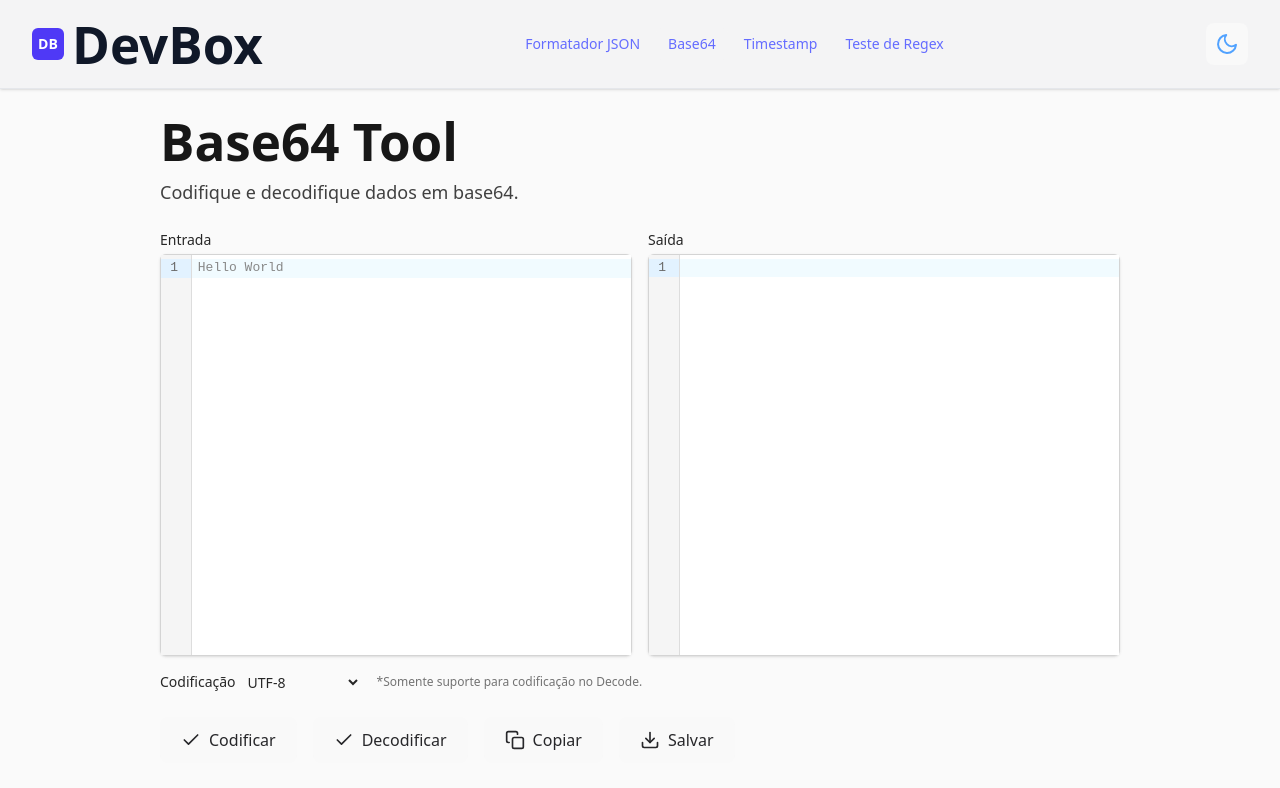
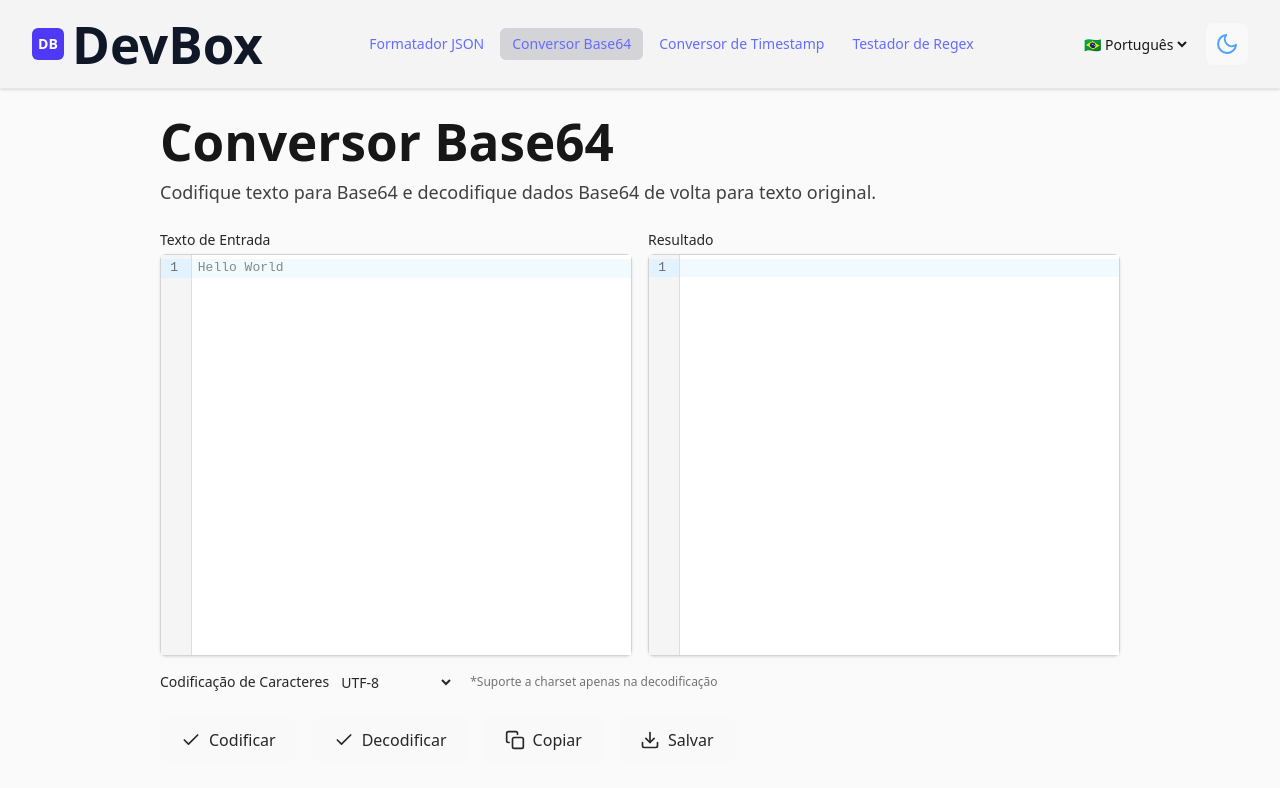
Before and after one commit to Elismar13/devbox, a React (Vite) app: page /base64 in a window 1280 px wide. Shown: the top 788 px of the page. Built offline with nearby package versions, Linux system fonts and the light colour scheme.

Commit message:
feat: add LanguageSwitcher component to Header for language selection and update translations for improved clarity

```diff
--- a/src/components/Header.tsx
+++ b/src/components/Header.tsx
@@ -4,6 +4,7 @@ import { useState } from 'react'
 import { cn } from '../utils/classNameJoiner'
 import DarkModeToggle from './DarkModeToggle'
 import HamburgerMenu from './HamburgerMenu'
+import LanguageSwitcher from './LanguageSwitcher'
 
 const tools = [
   { path: '/', label: 'jsonFormatter' },
@@ -41,8 +42,8 @@ export default function Header() {
               className={cn(
                 'px-3 py-1.5 text-sm rounded-md transition-colors',
                 location.pathname === path
-                  ? 'bg-zinc-100 dark:bg-zinc-700 text-indigo-600 dark:text-indigo-400 font-medium' // Estado ativo
-                  : 'text-zinc-500 dark:text-zinc-400 hover:text-indigo-500 dark:hover:text-indigo-400 hover:bg-zinc-100 dark:hover:bg-zinc-700' // Estado hover
+                  ? 'bg-zinc-300 dark:bg-zinc-700 text-indigo-600 dark:text-indigo-400 font-medium'
+                  : 'text-zinc-500 dark:text-zinc-400 hover:text-indigo-500 dark:hover:text-indigo-400 hover:bg-zinc-200 dark:hover:bg-zinc-700' // Estado hover
               )}
             >
               {t(`sidebar.${label}`)}
@@ -52,6 +53,7 @@ export default function Header() {
 
         {/* Controles */}
         <div className="flex items-center gap-4">
+          <LanguageSwitcher />
           <DarkModeToggle />
           <HamburgerMenu isOpen={isMenuOpen} toggleMenu={toggleMenu} />
         </div>
--- /dev/null
+++ b/src/components/LanguageSwitcher.tsx
@@ -0,0 +1,17 @@
+import { useTranslation } from 'react-i18next'
+
+export default function LanguageSwitcher() {
+  const { i18n } = useTranslation()
+
+  return (
+    <select
+      title="Change Language"
+      value={i18n.language}
+      onChange={(e) => i18n.changeLanguage(e.target.value)}
+      className="text-sm bg-transparent border-none focus:ring-0"
+    >
+      <option value="pt">🇧🇷 Português</option>
+      <option value="en">🇺🇸 English</option>
+    </select>
+  )
+}
--- a/src/i18n/locale/en.json
+++ b/src/i18n/locale/en.json
@@ -1,63 +1,66 @@
 {
     "header": {
       "title": "DevBox",
-        "dark": "Dark",
-        "light": "Light",
-        "chooseTool": "Choose a tool"
+      "dark": "Dark Mode",
+      "light": "Light Mode",
+      "chooseTool": "Select Tool"
     },
     "sidebar": {
       "home": "Home",
       "jsonFormatter": "JSON Formatter",
-        "base64": "Base64",
-        "timestamp": "Timestamp",
-        "uuid": "UUID",
+      "base64": "Base64 Converter",
+      "timestamp": "Timestamp Converter",
+      "uuid": "UUID Generator",
       "regexTester": "Regex Tester"
     },
     "jsonFormatter": {
       "title": "JSON Formatter",
-        "description": "Paste your JSON below and format it with one click. Beautify and fix common issues automatically.",
-        "input": "Input JSON",
+      "description": "Validate and format JSON code automatically. Fixes common issues like missing quotes and inconsistent formatting.",
+      "input": "Raw JSON",
       "output": "Formatted JSON",
-        "format": "Format JSON",
+      "format": "Format",
       "save": "Save JSON",
-        "beautifier": "Apply beautifier",
+      "beautifier": "Beautifier",
       "indentation": "Indentation",
       "spaces": "{{count}} spaces",
-        "appliedImprovements": "Applied improvements:",
-        "errorTitle": "Formatting error"
+      "appliedImprovements": "Applied fixes:",
+      "errorTitle": "Formatting error:"
     },
     "base64": {
-        "title": "Base64 Tool",
-        "description": "Encode and decode data in Base64.",
-        "input": "Input",
+      "title": "Base64 Converter",
+      "description": "Encode text to Base64 and decode Base64 data back to original text.",
+      "input": "Input Text",
       "output": "Output",
       "encode": "Encode",
       "decode": "Decode",
       "copy": "Copy",
       "save": "Save",
-        "errorEncode": "Error encoding in Base64.",
-        "errorDecode": "Error decoding from Base64.",
-        "encoding": "Encoding",
-        "charsetNote": "Charset support is only available for Decode."
+      "errorEncode": "Base64 encoding failed",
+      "errorDecode": "Base64 decoding failed",
+      "encoding": "Character Encoding",
+      "charsetNote": "*Charset support only when decoding"
     },
     "timestamp": {
       "title": "Timestamp Converter",
-        "description": "Convert between Unix timestamps and human-readable dates.",
-        "date": "Readable Date",
+      "description": "Convert between Unix timestamps (seconds/milliseconds) and formatted dates.",
+      "conversion": "Conversion Direction",
+      "timestampToUnix": "Date → Timestamp",
+      "unixToTimestamp": "Timestamp → Date",
+      "date": "Formatted Date",
       "timestamp": "Unix Timestamp",
-        "unit": "Unit",
+      "unit": "Precision",
       "seconds": "Seconds",
       "milliseconds": "Milliseconds",
-        "toTimestamp": "To Timestamp",
-        "toReadable": "To Readable",
-        "now": "Now",
+      "format": "Output Format",
+      "convert": "Convert",
+      "now": "Current Time",
       "copy": "Copy",
       "save": "Save",
-        "errorConvertDate": "Invalid date format.",
-        "errorConvertTimestamp": "Invalid timestamp value."
+      "error": "Conversion error",
+      "errorConvert": "Invalid value. Please check the format and try again."
     },
     "toast": {
-        "saved": "Saved successfully!",
+      "saved": "File saved successfully!",
       "errorSave": "Failed to save file",
       "copied": "Copied to clipboard",
       "formatted": "JSON formatted successfully",
--- a/src/i18n/locale/pt.json
+++ b/src/i18n/locale/pt.json
@@ -1,69 +1,69 @@
 {
     "header": {
       "title": "DevBox",
-        "dark": "Escuro",
-        "light": "Claro",
-        "chooseTool": "Escolha uma ferramenta"
+      "dark": "Modo Escuro",
+      "light": "Modo Claro",
+      "chooseTool": "Selecione uma Ferramenta"
     },
     "sidebar": {
-        "home": "Home",
+      "home": "Início",
       "jsonFormatter": "Formatador JSON",
-        "base64": "Base64",
-        "timestamp": "Timestamp",
-        "uuid": "UUID",
-        "regexTester": "Teste de Regex"
+      "base64": "Conversor Base64",
+      "timestamp": "Conversor de Timestamp",
+      "uuid": "Gerador UUID",
+      "regexTester": "Testador de Regex"
     },
     "jsonFormatter": {
       "title": "Formatador JSON",
-        "description": "Esta ferramenta permite formatar e corrigir erros em seu código JSON. Ela adiciona aspas nas chaves ausentes e estrutura o JSON para facilitar a leitura.",
-        "input": "Entrada",
-        "output": "Saída",
-        "format": "Formatar JSON",
+      "description": "Formate e valide seu código JSON automaticamente. Corrige erros comuns como aspas ausentes e formatação inconsistente.",
+      "input": "JSON de Entrada",
+      "output": "JSON Formatado",
+      "format": "Formatar",
       "save": "Salvar JSON",
-        "beautifier": "Usar Beautifier",
-        "indentation": "Indentação:",
+      "beautifier": "Beautifier",
+      "indentation": "Indentação",
       "spaces": "{{count}} espaços",
-        "appliedImprovements": "Melhorias aplicadas:",
-        "errorTitle": "Erro ao processar o JSON:"
+      "appliedImprovements": "Correções aplicadas:",
+      "errorTitle": "Erro de formatação:"
     },
     "base64": {
-        "title": "Base64 Tool",
-        "description": "Codifique e decodifique dados em base64.",
-        "input": "Entrada",
-        "output": "Saída",
+      "title": "Conversor Base64",
+      "description": "Codifique texto para Base64 e decodifique dados Base64 de volta para texto original.",
+      "input": "Texto de Entrada",
+      "output": "Resultado",
       "encode": "Codificar",
       "decode": "Decodificar",
       "copy": "Copiar",
       "save": "Salvar",
-        "errorEncode": "Erro ao codificar em base64.",
-        "errorDecode": "Erro ao decodificar em base64.",
-        "encoding": "Codificação",
-        "charsetNote": "*Somente suporte para codificação no Decode."
+      "errorEncode": "Falha na codificação Base64",
+      "errorDecode": "Falha na decodificação Base64",
+      "encoding": "Codificação de Caracteres",
+      "charsetNote": "*Suporte a charset apenas na decodificação"
     },
     "timestamp": {
-        "title": "Conversor de Timestamps",
-        "description": "Converta entre timestamps Unix e datas legíveis com diferentes formatos e unidades.",
-        "conversion": "Tipo de Conversão",
-        "timestampToUnix": "Data para Timestamp",
-        "unixToTimestamp": "Timestamp para Data",
-        "date": "Data Legível",
-        "timestamp": "Timestamp",
-        "unit": "Unidade de Tempo",
+      "title": "Conversor de Data/Hora",
+      "description": "Converta entre timestamp Unix (segundos/milissegundos) e datas formatadas.",
+      "conversion": "Direção da Conversão",
+      "timestampToUnix": "Data → Timestamp",
+      "unixToTimestamp": "Timestamp → Data",
+      "date": "Data Formatada",
+      "timestamp": "Timestamp Unix",
+      "unit": "Precisão do resultado",
       "seconds": "Segundos",
       "milliseconds": "Milissegundos",
-        "format": "Formato da Data",
+      "format": "Formato de Saída",
       "convert": "Converter",
-        "now": "Agora",
+      "now": "Data Atual",
       "copy": "Copiar",
       "save": "Salvar",
-        "error": "Erro na Conversão",
-        "errorConvert": "Não foi possível converter o valor. Verifique o formato da data ou timestamp."
+      "error": "Erro de conversão",
+      "errorConvert": "Valor inválido. Verifique o formato e tente novamente."
     },
     "toast": {
-        "saved": "Salvo com sucesso!",
-        "errorSave": "Falha ao salvar arquivo",
-        "copied": "Copiado para a área de transferência",
+      "saved": "Arquivo salvo com sucesso!",
+      "errorSave": "Erro ao salvar arquivo",
+      "copied": "Copiado para área de transferência",
       "formatted": "JSON formatado com sucesso",
-        "converted": "Conversão realizada"
+      "converted": "Conversão concluída"
     }
   }
```
Lines whose indentation alone changed are shown as unchanged.
